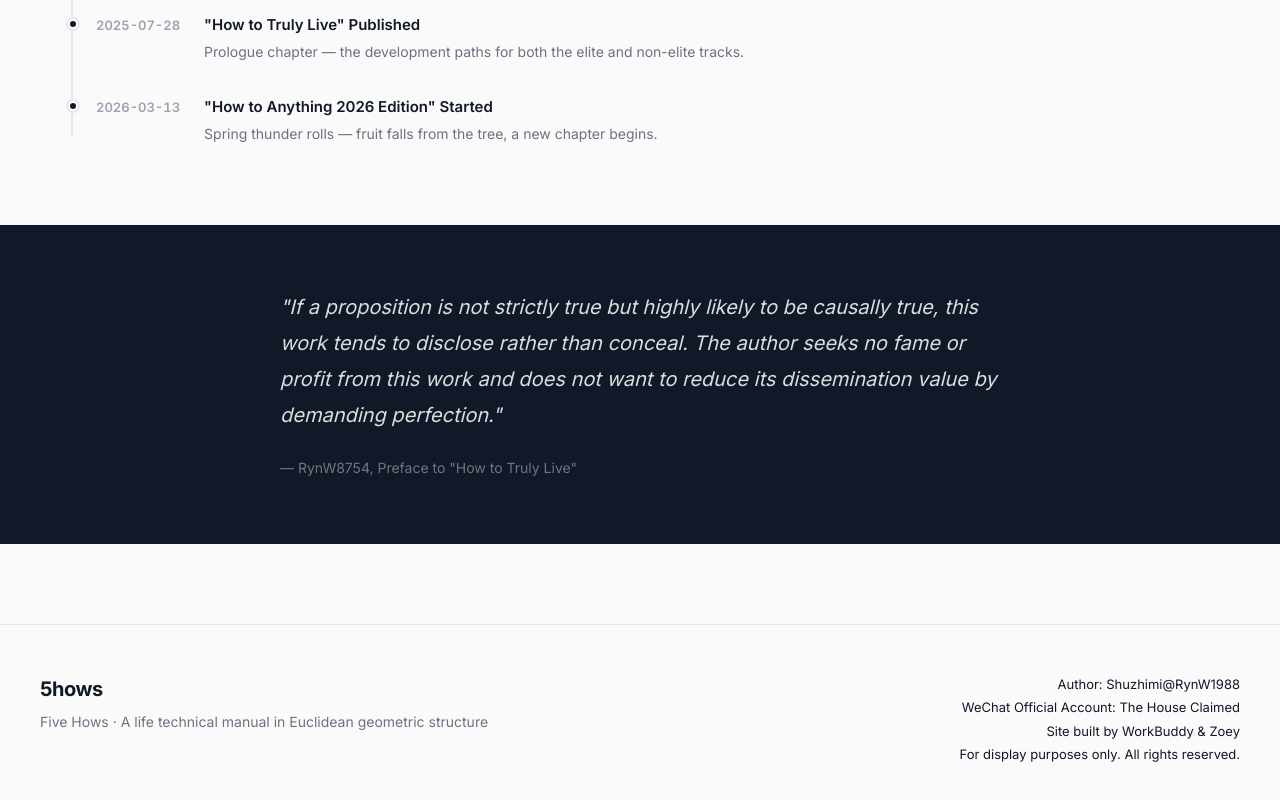
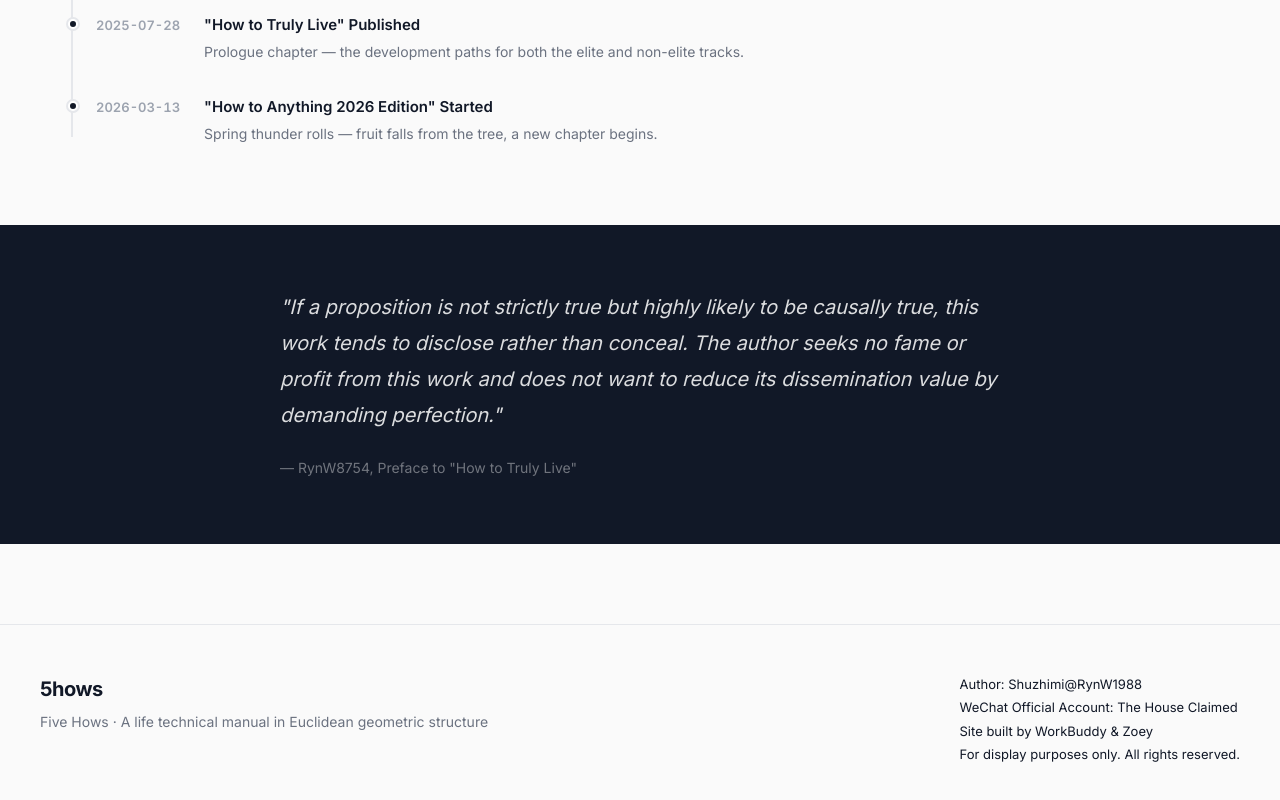
Before and after one commit to zoeyisagirl/51hows-site, an Astro site: page /en in a window 1280 px wide. Shown: the part 3971-4771 px from the top of the page. Built offline with nearby package versions, Linux system fonts and the light colour scheme; Astro itself is replaced by a stand-in of ours.

Commit message:
style: footer meta左对齐

```diff
--- a/src/layouts/Layout.astro
+++ b/src/layouts/Layout.astro
@@ -253,13 +253,10 @@ const langHref = `/${targetLocale}${currentPath}`;
   }
 
   .footer__meta {
-    text-align: right;
+    text-align: left;
     font-size: 13px;
     color: var(--color-muted);
     line-height: 1.8;
-  }
-  .footer__meta p {
-    white-space: nowrap;
   }
 
   /* Main offset for fixed nav */
```
